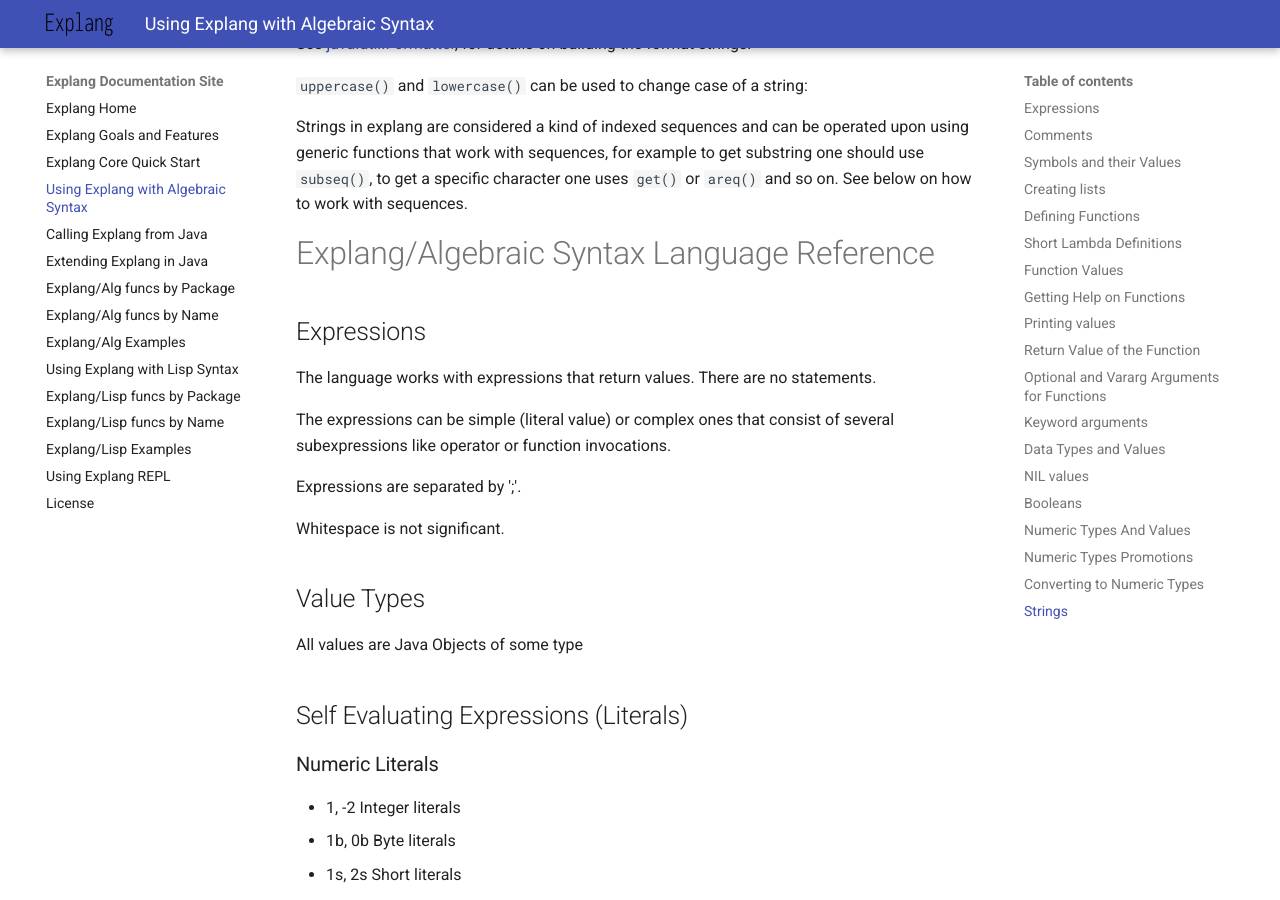
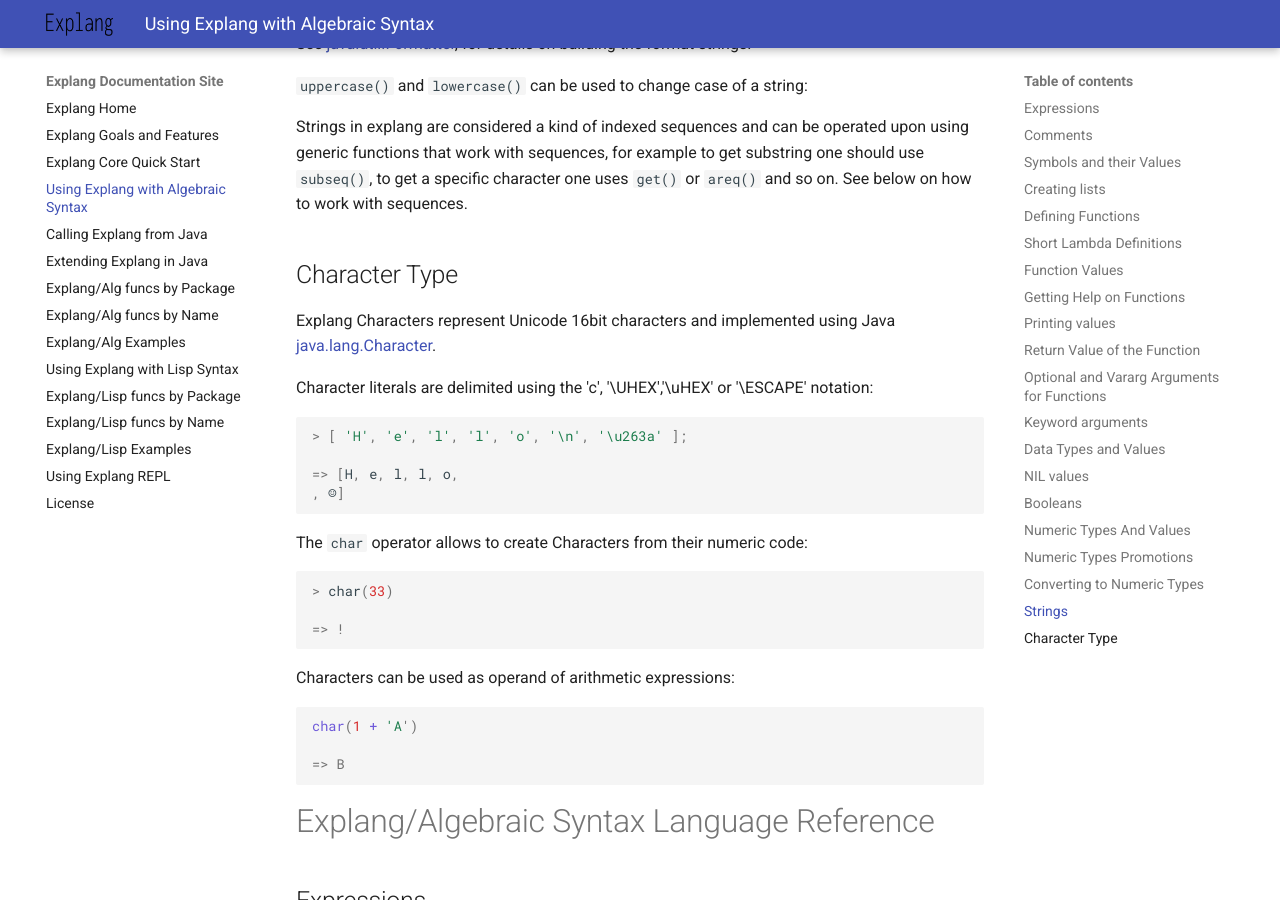
Before and after one commit to opsit-io/opsit-explang-docs, an MkDocs documentation site: the page built from docs/explang-alg.md, in a window 1280 px wide and 900 px high, scrolled down 14550 px. Built offline with MkDocs 1.6.1 and Material for MkDocs 9.7.7, drawn with Linux system fonts in a browser that asks for light colours.

Commit message:
feat: add chapter on Character literals

````diff
--- a/docs/explang-alg.md
+++ b/docs/explang-alg.md
@@ -826,6 +826,37 @@
 See below on how to work with sequences.
 
 
+Character Type
+--------------
+
+Explang Characters represent Unicode 16bit characters and implemented using Java
+[java.lang.Character](https://docs.oracle.com/javase/8/docs/api/java/lang/Character.html).
+
+Character literals are delimited using the 'c', '\UHEX','\uHEX' or '\ESCAPE' notation:
+
+```julia
+> [ 'H', 'e', 'l', 'l', 'o', '\n', '\u263a' ];
+
+=> [H, e, l, l, o,
+, ☺]
+```
+
+
+The `char` operator allows to create Characters from their numeric code:
+
+```julia
+> char(33)
+
+=> !
+```
+
+Characters can be used as operand of arithmetic expressions:
+
+```lisp
+char(1 + 'A')
+
+=> B
+```
 
 
 
````
Also changed, not shown: docs/explang-lisp.md (+1 -1 lines).
